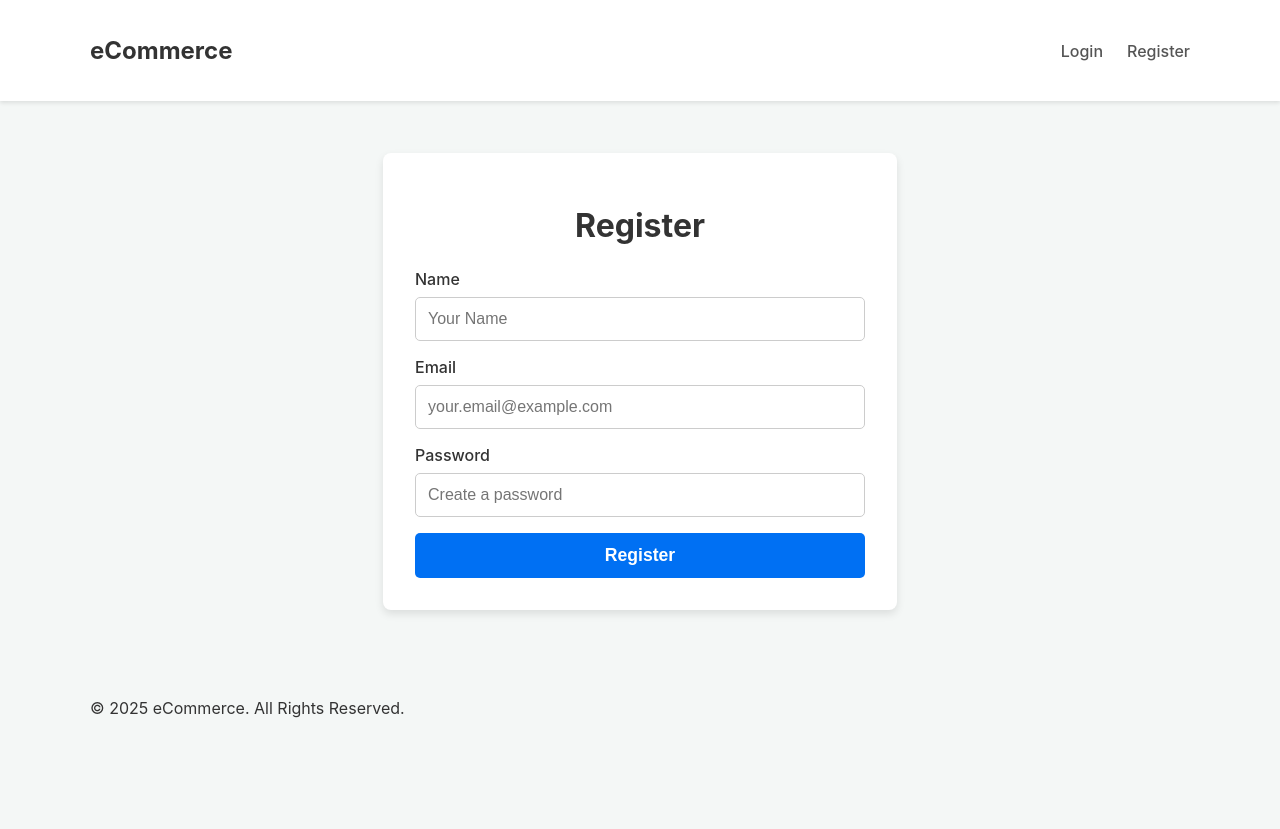
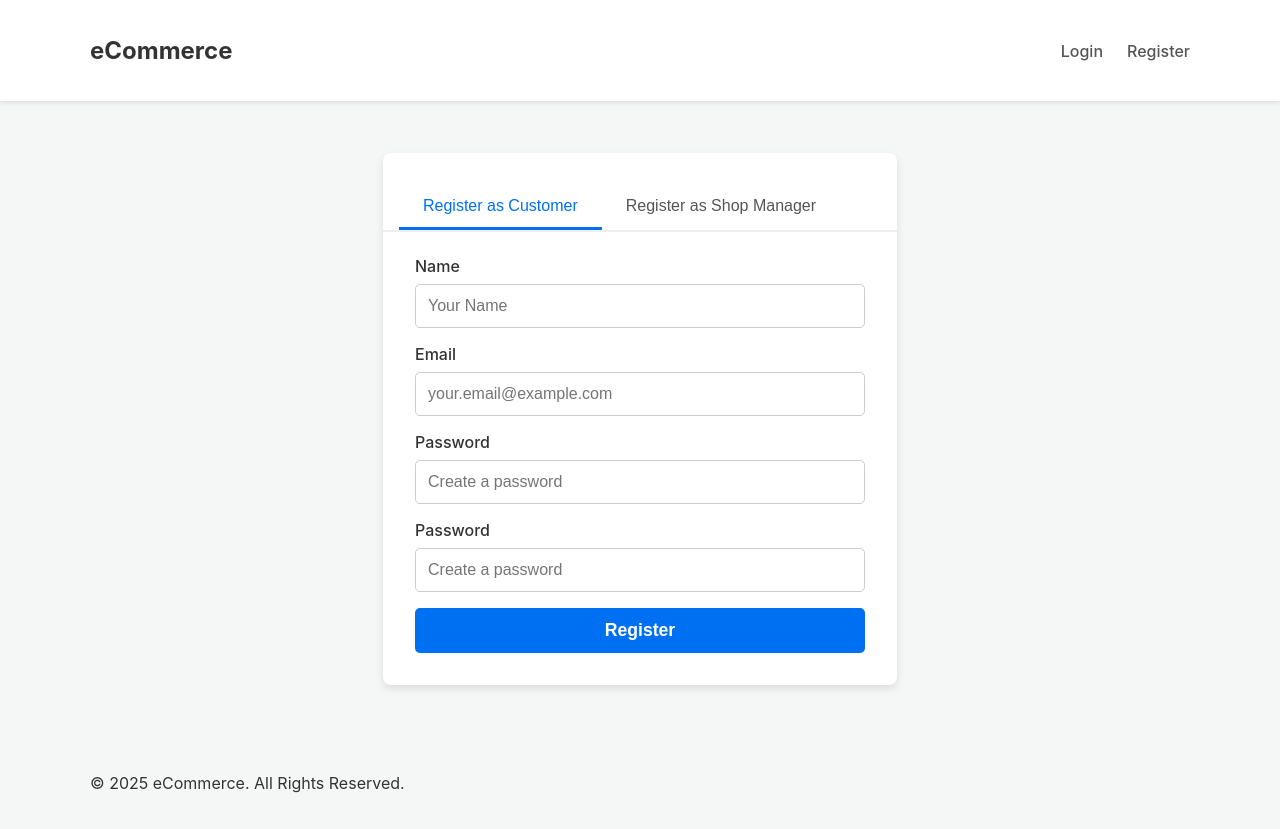
Before and after one commit to softwareengineer111/ecommerce-nextjs-frontend, a Next.js app: page /register in a window 1280 px wide. Before the commit the page ends 800 px from the top, so only its background shows below. Built offline with nearby package versions, Linux system fonts and the light colour scheme.

Commit message:
shop manager

```diff
--- a/pages/register.js
+++ b/pages/register.js
@@ -4,7 +4,14 @@ import { apiFetch } from '../utils/api';
 import GuestGuard from '../components/GuestGuard';
 
 function Register() {
-  const [form, setForm] = useState({ name: '', email: '', password: '' });
+  const [activeTab, setActiveTab] = useState('customer'); // 'customer' or 'shopmanager'
+  const [form, setForm] = useState({
+    name: '',
+    email: '',
+    password: '',
+    shopName: '',
+    shopLocation: '',
+  });
   const [error, setError] = useState('');
   const [isLoading, setIsLoading] = useState(false);
   const router = useRouter();
@@ -14,10 +21,25 @@ function Register() {
     setError('');
     setIsLoading(true);
     try {
-      // Use the centralized apiFetch utility for consistent error handling
-      await apiFetch('/auth/register', {
+      let endpoint = '';
+      let payload = {};
+
+      if (activeTab === 'customer') {
+        endpoint = '/auth/register/customer';
+        payload = {
+          name: form.name,
+          email: form.email,
+          password: form.password,
+        };
+      } else {
+        // shopmanager
+        endpoint = '/auth/register/shop-manager';
+        payload = form;
+      }
+
+      await apiFetch(endpoint, {
         method: 'POST',
-        body: JSON.stringify(form),
+        body: JSON.stringify(payload),
       });
 
       alert('Registration successful! Please log in.');
@@ -31,7 +53,22 @@ function Register() {
 
   return (
     <div className='form-container'>
-      <h1>Register</h1>
+      <div className='tab-container'>
+        <button
+          className={`tab-button ${activeTab === 'customer' ? 'active' : ''}`}
+          onClick={() => setActiveTab('customer')}
+        >
+          Register as Customer
+        </button>
+        <button
+          className={`tab-button ${
+            activeTab === 'shopmanager' ? 'active' : ''
+          }`}
+          onClick={() => setActiveTab('shopmanager')}
+        >
+          Register as Shop Manager
+        </button>
+      </div>
       <form onSubmit={handleSubmit}>
         <div className='form-group'>
           <label htmlFor='name'>Name</label>
@@ -65,6 +102,43 @@ function Register() {
             required
           />
         </div>
+
+        {activeTab === 'shopmanager' && (
+          <>
+            <div className='form-group'>
+              <label htmlFor='shopName'>Shop Name</label>
+              <input
+                id='shopName'
+                className='form-input'
+                placeholder='Your Shop Name'
+                onChange={(e) => setForm({ ...form, shopName: e.target.value })}
+                required
+              />
+            </div>
+            <div className='form-group'>
+              <label htmlFor='shopLocation'>Shop Location</label>
+              <input
+                id='shopLocation'
+                className='form-input'
+                placeholder='e.g., City, Country'
+                onChange={(e) =>
+                  setForm({ ...form, shopLocation: e.target.value })
+                }
+              />
+            </div>
+          </>
+        )}
+        <div className='form-group'>
+          <label htmlFor='password'>Password</label>
+          <input
+            id='password'
+            type='password'
+            className='form-input'
+            placeholder='Create a password'
+            onChange={(e) => setForm({ ...form, password: e.target.value })}
+            required
+          />
+        </div>
         {error && <p style={{ color: 'red' }}>{error}</p>}
         <button type='submit' className='form-button' disabled={isLoading}>
           {isLoading ? 'Registering...' : 'Register'}
--- a/styles/globals.css
+++ b/styles/globals.css
@@ -617,3 +617,31 @@ a:hover {
 .order-item-info h3 {
   margin: 0;
 }
+
+/* Registration Page Tabs */
+.tab-container {
+  display: flex;
+  margin-bottom: 1.5rem;
+  border-bottom: 2px solid #eee;
+  margin-left: -2rem;
+  margin-right: -2rem;
+  padding-left: 1rem;
+  padding-right: 1rem;
+}
+
+.tab-button {
+  padding: 0.75rem 1.5rem;
+  border: none;
+  background-color: transparent;
+  cursor: pointer;
+  font-size: 1rem;
+  font-weight: 500;
+  color: #555;
+  border-bottom: 3px solid transparent;
+  transition: all 0.2s ease-in-out;
+}
+
+.tab-button.active {
+  color: #0070f3;
+  border-bottom-color: #0070f3;
+}
--- a/utils/api.js
+++ b/utils/api.js
@@ -1,4 +1,5 @@
-export const API_URL = 'https://ecommerce-backend-hazel-alpha.vercel.app/api';
+// export const API_URL = 'https://ecommerce-backend-hazel-alpha.vercel.app/api';
+export const API_URL = 'http://localhost:5000/api';
 
 export const getToken = () => {
   if (typeof window !== 'undefined') {
```
